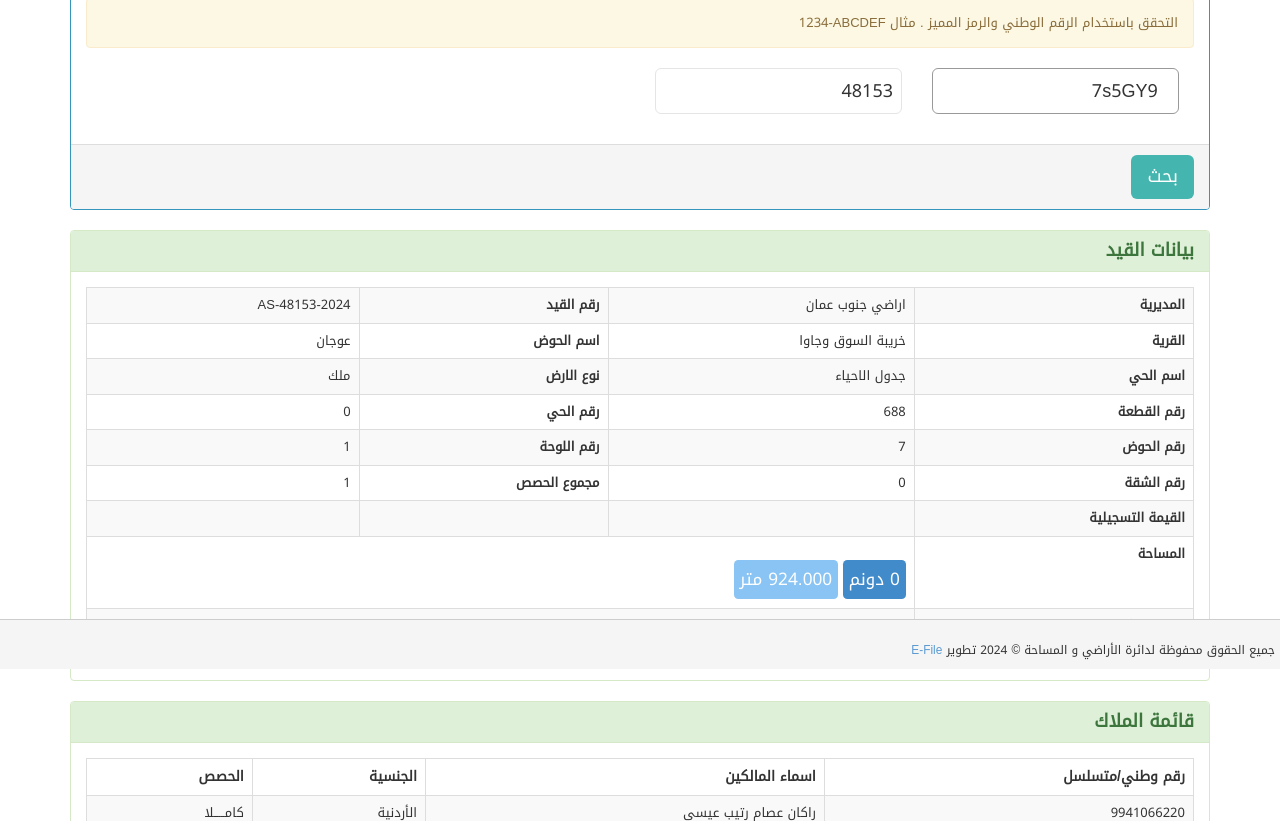
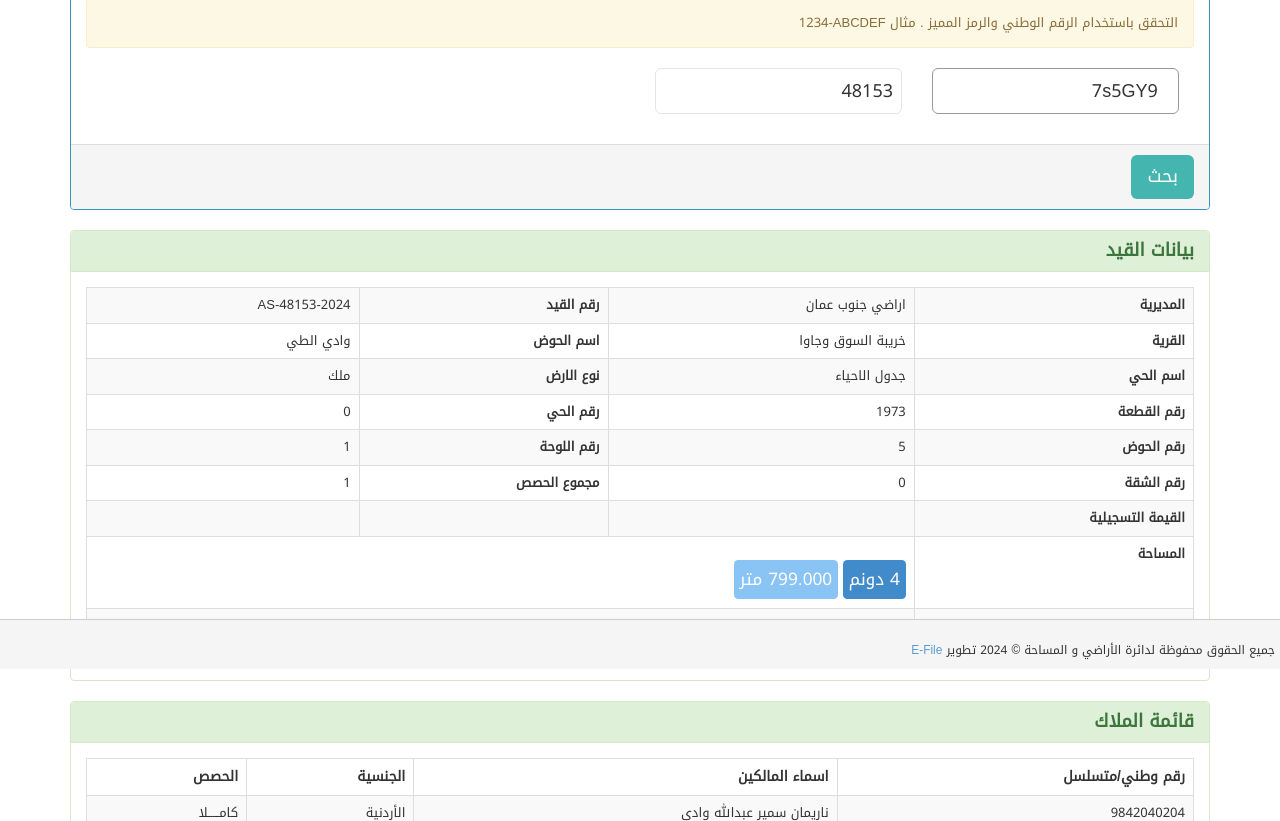
Before and after one commit to bushraAD98/Earth, a plain HTML site: page index.html in a window 1280 px wide. Shown: the part 131-952 px from the top of the page. Drawn offline with nearby package versions, Linux system fonts and the light colour scheme.

Commit message:
m nariman added

```diff
--- a/index.html
+++ b/index.html
@@ -128,7 +128,7 @@
                     <td>     خريبة السوق وجاوا </td>
 
                     <td><strong>اسم الحوض</strong></td>
-                    <td>    عوجان           </td>
+                    <td>    وادي الطي           </td>
                 </tr>
                 <tr>
                     <td><strong>اسم الحي</strong></td>
@@ -139,7 +139,7 @@
                 </tr>
                 <tr>
                     <td><strong>رقم القطعة</strong></td>
-                    <td>                                                688
+                    <td>                                                  1973
                     </td>
 
                     <td><strong>رقم الحي</strong></td>
@@ -147,7 +147,7 @@
                 </tr>
                 <tr>
                     <td><strong>رقم الحوض</strong></td>
-                    <td> 7 </td>
+                    <td> 5 </td>
 
                     <td><strong>رقم اللوحة</strong></td>
                     <td> 1</td>
@@ -171,9 +171,9 @@
                 <tr>
                     <td><strong>المساحة</strong></td>
                     <td colspan="3">
-                          <h3 style="display:inline-block"><span class="label label-primary">0 دونم</span></h3>
+                          <h3 style="display:inline-block"><span class="label label-primary">4 دونم</span></h3>
 
-                          <h3 style="display:inline-block"><span class="label label-info">924.000 متر</span></h3>
+                          <h3 style="display:inline-block"><span class="label label-info">799.000  متر</span></h3>
 
                     </td>
                 </tr>
@@ -181,7 +181,7 @@
                     <td><strong>المساحة كتابة</strong></td>
                     <td colspan="3">
 
-                        تسعمائة واربعة وعشرون  متر فقط   </td>
+                        اربعة دونمات وسبعمائة وتسعھ وتسعون متر فقط  </td>
                 </tr>
             </table>
 
@@ -210,8 +210,8 @@
                 </thead>
                 <tbody>
                         <tr>
-                            <td>9941066220</td>
-                            <td>        راكان عصام رتیب عیسى              </td>
+                            <td>9842040204</td>
+                            <td>        ناریمان سمیر عبدﷲ وادى                 </td>
                             <td>الأردنية</td>
                             <td>كامـــــلا</td>
 
```
